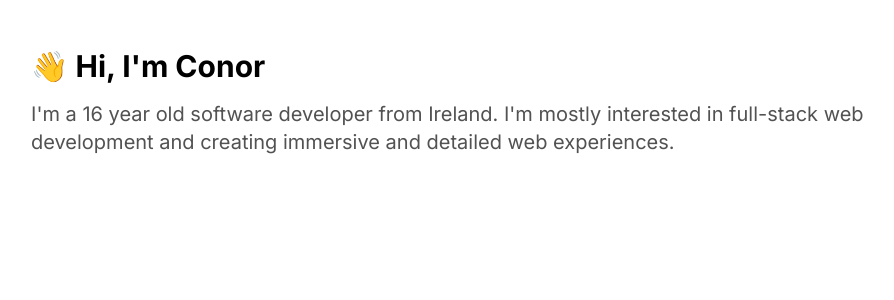
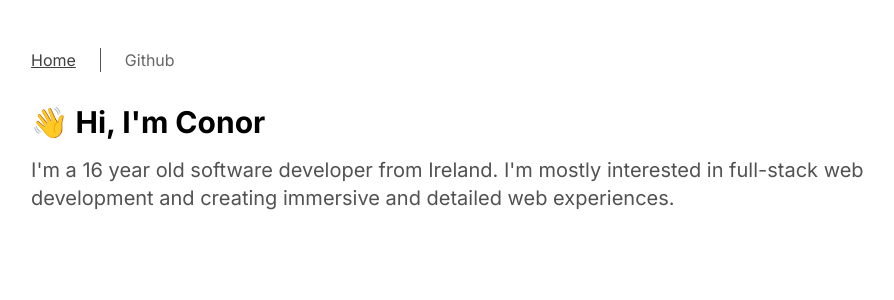
Before and after one commit to cbyrneee/cbyrne.dev, a Next.js app: page / in a window 1280 px wide. Shown: the top 300 px of the page, without its empty margins (161-1055 px from the left). Built offline with nearby package versions, Linux system fonts and the light colour scheme.

Commit message:
feat: Add basic navigation

```diff
--- /dev/null
+++ b/src/elements/base/index.ts
@@ -0,0 +1 @@
+export * from './navigation/Navigation';
--- /dev/null
+++ b/src/elements/base/navigation/Navigation.tsx
@@ -0,0 +1,20 @@
+import React from 'react';
+import routes, { Route } from '../../../lib/routes';
+import NavigationRoute from './NavigationRoute';
+
+export function Navigation() {
+  const getRoutes = (external: boolean): React.ReactNode => {
+    return routes
+      .filter((it) => (it.external ?? false) === external)
+      .map((route) => {
+        return <NavigationRoute key={route.destination} {...route} />;
+      });
+  };
+
+  return (
+    <div className="flex flex-row gap-6">
+      <div className="flex gap-4">{getRoutes(false)}</div>
+      <div className="flex gap-4 border-l border-l-neutral-600 pl-6">{getRoutes(true)}</div>
+    </div>
+  );
+}
--- /dev/null
+++ b/src/elements/base/navigation/NavigationRoute.tsx
@@ -0,0 +1,26 @@
+import Link from 'next/link';
+import { useRouter } from 'next/router';
+import React, { useEffect, useState } from 'react';
+import { Route } from '../../../lib/routes';
+
+export default function NavigationRoute(route: Route) {
+  const [isActive, setActive] = useState(false);
+
+  const router = useRouter();
+  const activeBasedClasses = isActive ? 'underline cursor-default pointer-events-none' : 'opacity-80 hover:opacity-75';
+
+  useEffect(() => {
+    setActive(router.asPath === route.destination);
+  }, [router, route]);
+
+  return (
+    <Link href={route.destination} passHref>
+      <a
+        target={route.external ? '_blank' : ''}
+        className={`text-neutral-700 dark:text-neutral-400 transition-all select-none ${activeBasedClasses}`}
+      >
+        {route.name}
+      </a>
+    </Link>
+  );
+}
--- /dev/null
+++ b/src/lib/routes.ts
@@ -0,0 +1,13 @@
+export type Route = {
+  icon?: React.ReactNode;
+  external?: boolean;
+  destination: string;
+  name: string;
+};
+
+const routes: Route[] = [
+  { destination: '/', name: 'Home' },
+  { destination: 'https://github.com/cbyrneee', name: 'Github', external: true },
+];
+
+export default routes;
--- a/src/pages/_app.tsx
+++ b/src/pages/_app.tsx
@@ -3,11 +3,13 @@ import '@fontsource/inter/variable.css';
 
 import type { AppProps } from 'next/app';
 import { ThemeProvider } from 'next-themes';
+import { Navigation } from '../elements/base';
 
 export default function App({ Component, pageProps }: AppProps) {
   return (
     <ThemeProvider defaultTheme="system" attribute="class">
-      <div className="container mx-auto max-w-4xl p-4 pt-8 lg:p-0 lg:py-12">
+      <div className="container mx-auto max-w-4xl p-4 pt-8 lg:p-0 lg:py-12 flex flex-col gap-8">
+        <Navigation />
         <Component {...pageProps} />
       </div>
     </ThemeProvider>
```
